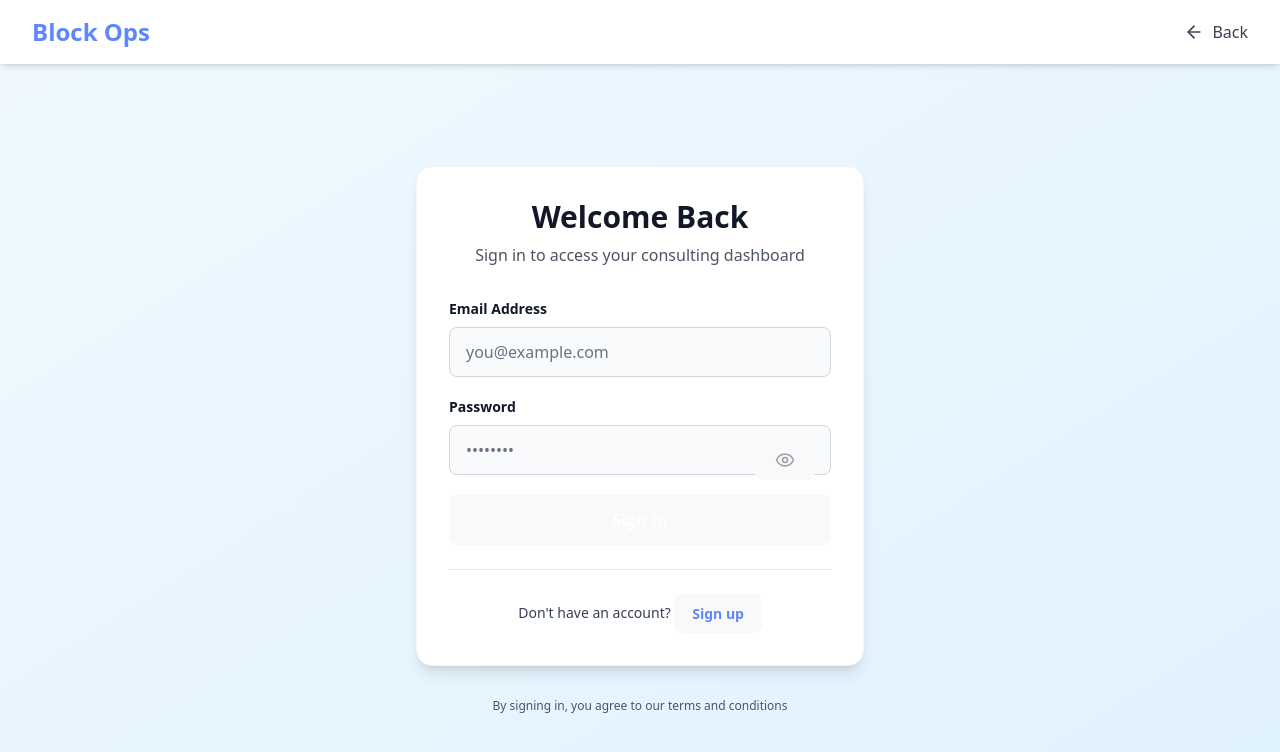
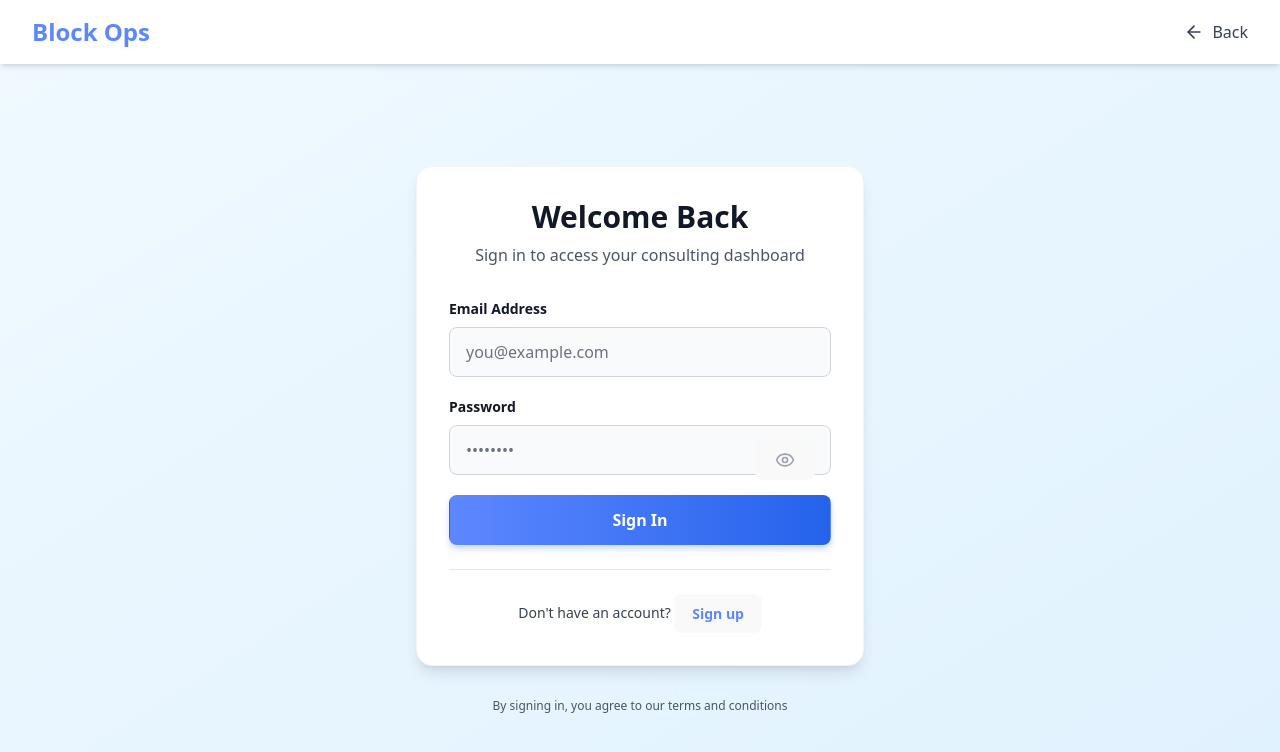
Before and after one commit to mhinman87/BlockOps, a React (Vite) app in the folder frontend/: page /login in a window 1280 px wide. Shown: the top 752 px of the page. Built offline with nearby package versions, Linux system fonts and the light colour scheme; no server answers.

Commit message:
Fix login button to use blue gradient instead of black

```diff
--- a/frontend/src/pages/LoginPage.jsx
+++ b/frontend/src/pages/LoginPage.jsx
@@ -149,7 +149,11 @@ export const LoginPage = () => {
               <button
                 type="submit"
                 disabled={loading}
-                className="w-full bg-gradient-to-r from-blue-500 to-blue-600 text-white py-3 rounded-lg font-semibold hover:shadow-lg hover:shadow-blue-200 transition disabled:opacity-50 disabled:cursor-not-allowed mt-8"
+                style={{
+                  background: 'linear-gradient(to right, #5d87ff, #2563eb)',
+                  boxShadow: loading ? 'none' : '0 4px 6px rgba(93, 135, 255, 0.3)'
+                }}
+                className="w-full text-white py-3 rounded-lg font-semibold hover:shadow-lg transition disabled:opacity-50 disabled:cursor-not-allowed mt-8"
               >
                 {loading ? 'Processing...' : isLogin ? 'Sign In' : 'Create Account'}
               </button>
```
